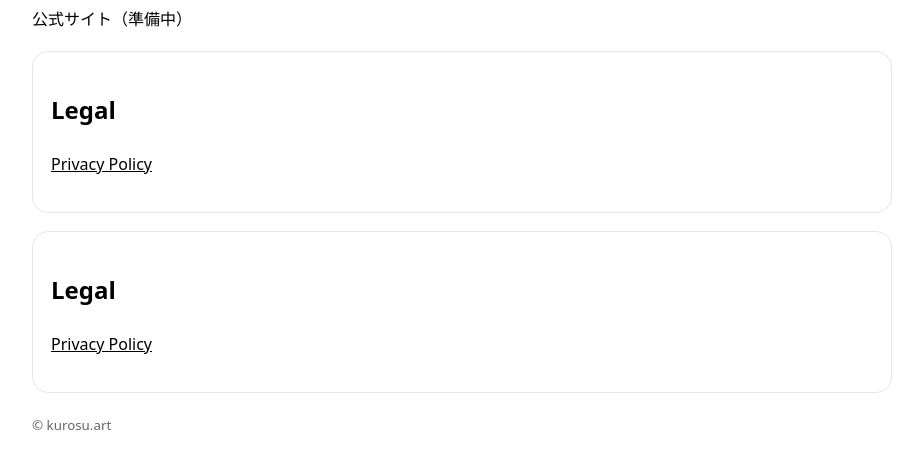
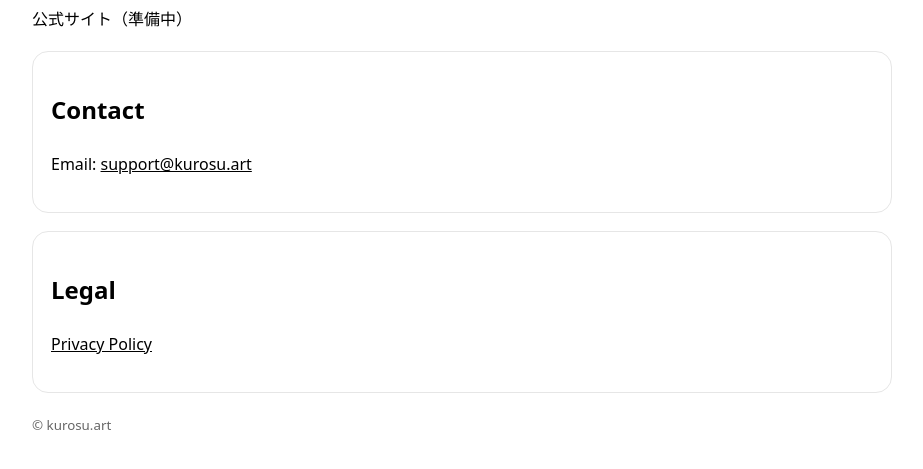
Before and after one commit to kurosu-art/kurosu-site, a plain HTML site: page index.html in a window 1280 px wide. Shown: the part 147-616 px from the top of the page, without its empty margins (178-1101 px from the left). Drawn offline with Linux system fonts and the light colour scheme.

Commit message:
Update index.html

```diff
--- a/index.html
+++ b/index.html
@@ -18,13 +18,13 @@
     <p>公式サイト（準備中）</p>
 
     <div class="box">
-  <h2>Legal</h2>
-  <p><a href="./privacy.html">Privacy Policy</a></p>
-</div>
+      <h2>Contact</h2>
+      <p>Email: <a href="mailto:support@kurosu.art">support@kurosu.art</a></p>
+    </div>
 
     <div class="box">
       <h2>Legal</h2>
-      <p><a href="privacy.html">Privacy Policy</a>
+      <p><a href="./privacy.html">Privacy Policy</a></p>
     </div>
 
     <p><small>© kurosu.art</small></p>
```
